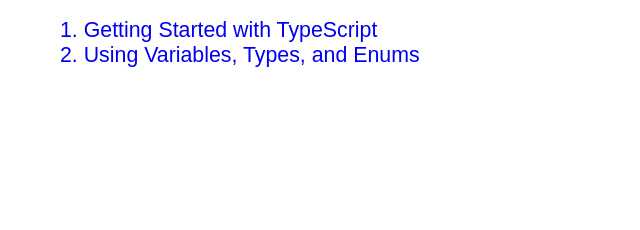
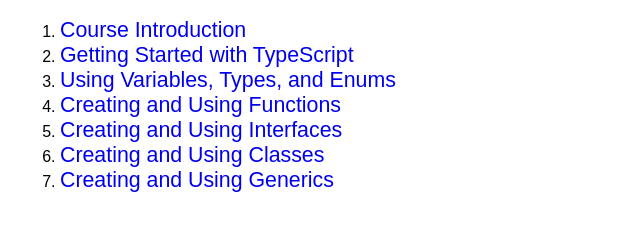
Before and after one commit to DanWahlin/typescript-fundamentals, a website: page index.html in a window 1280 px wide. Shown: the part 60-290 px from the top of the page, without its empty margins (0-640 px from the left). Drawn offline with Linux system fonts and the light colour scheme.

Commit message:
Add course introduction & update homepage links

```diff
--- a/index.html
+++ b/index.html
@@ -5,13 +5,28 @@
 </head>
 <body>
     <h1>TypeScript Fundamentals</h1>
-    <ul>
+    <ol>
         <li>
-            <a href="1-Getting-Started-With-TypeScript/index.html">1. Getting Started with TypeScript</a>
+            <a href="1-Course-Introduction/index.html">Course Introduction</a>
         </li>
         <li>
-            <a href="2-Using-Variables-Types-And-Enums/index.html">2. Using Variables, Types, and Enums</a>
+            <a href="2-Getting-Started-With-TypeScript/index.html">Getting Started with TypeScript</a>
         </li>
-    </ul>
+        <li>
+            <a href="3-Using-Variables-Types-And-Enums/index.html">Using Variables, Types, and Enums</a>
+        </li>
+        <li>
+            <a href="4-Creating-And-Using-Functions/index.html">Creating and Using Functions</a>
+        </li>
+        <li>
+            <a href="5-Creating-And-Using-Interfaces/index.html">Creating and Using Interfaces</a>
+        </li>
+        <li>
+            <a href="6-Creating-And-Using-Classes/index.html">Creating and Using Classes</a>
+        </li>
+        <li>
+            <a href="7-Creating-And-Using-Generics/index.html">Creating and Using Generics</a>
+        </li>
+    </ol>
 </body>
 </html>
```
Also changed, not shown: src/1-Course-Introduction/index.html (added, +7 -0 lines), src/1-Course-Introduction/index.ts (added).
